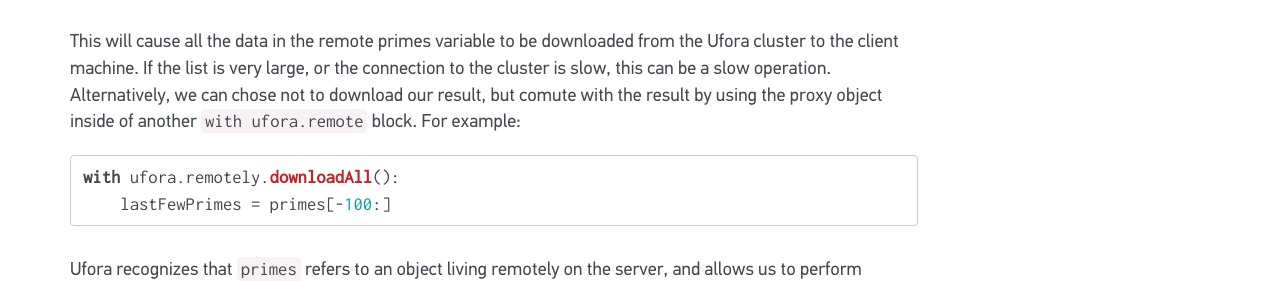
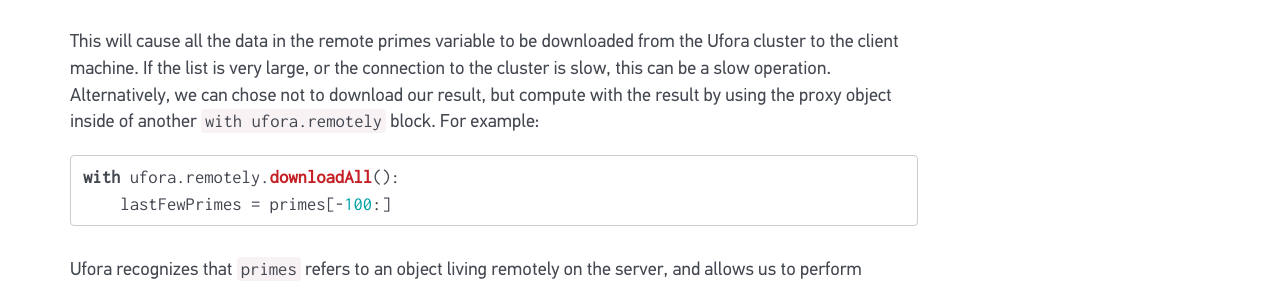
Before and after one commit to ufora/ufora, a Jekyll site: the page built from content/tutorials/03-running-python-code.md, in a window 1280 px wide and 900 px high, scrolled down 1377 px. Shown: the part 245-526 px from the top of the window. Built offline with Jekyll 4.4.1, drawn with Linux system fonts in a browser that asks for light colours; some web fonts are replaced; Markdown is read by kramdown in place of the engine named in the settings; comment, search, counter and statistics services are not loaded.

Commit message:
Fixing typos in running-python-code.md

````diff
--- a/content/tutorials/03-running-python-code.md
+++ b/content/tutorials/03-running-python-code.md
@@ -72,8 +72,8 @@
 This will cause all the data in the remote primes variable to be downloaded
 from the Ufora cluster to the client machine. If the list is very large, or the
 connection to the cluster is slow, this can be a slow operation. Alternatively,
-we can chose not to download our result, but comute with the result by using the
-proxy object inside of another `with ufora.remote` block. For example:
+we can chose not to download our result, but compute with the result by using the
+proxy object inside of another `with ufora.remotely` block. For example:
 
 ```python
 with ufora.remotely.downloadAll():
````
